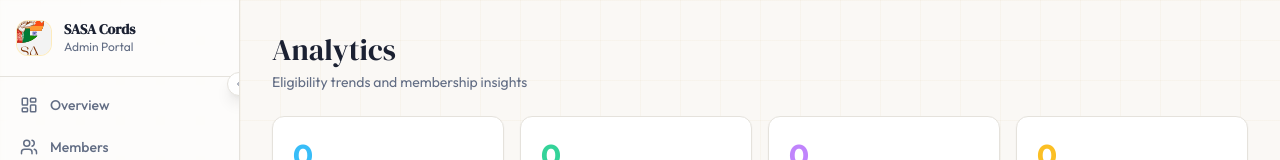
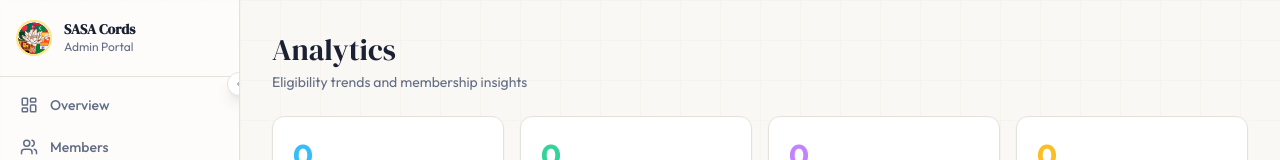
Before and after one commit to adgu3020/SASA, a Next.js app in the folder sasa-cords/: page /admin/analytics in a window 1280 px wide. Shown: the top 160 px of the page. Built offline with nearby package versions, Linux system fonts and the light colour scheme; no server answers; the database is empty.

Commit message:
Fixed logo on sidebar in dashboard

```diff
--- a/sasa-cords/components/shared/Sidebar.tsx
+++ b/sasa-cords/components/shared/Sidebar.tsx
@@ -62,15 +62,15 @@ export default function Sidebar({ profile }: { profile: Profile }) {
         'flex items-center gap-3 px-4 py-5 border-b border-border',
         collapsed && 'justify-center px-2'
       )}>
-        <div className="w-9 h-9 rounded-lg bg-amber-400/10 border border-amber-400/20 flex items-center justify-center shrink-0 overflow-hidden">
+        <div className="w-9 h-9 rounded-full border-2 border-amber-200 flex items-center justify-center shrink-0 overflow-hidden bg-white">
           <img
             src="/images/SASALogo.svg"
             alt="SASA"
             style={{
-              width: '90px',
-              height: '90px',
-              marginTop: '-27px',
-              marginLeft: '-27px',
+              width: '60px',
+              height: '60px',
+              marginTop: '7.4px',
+              marginLeft: '-0px',
               maxWidth: 'none',
             }}
           />
```
